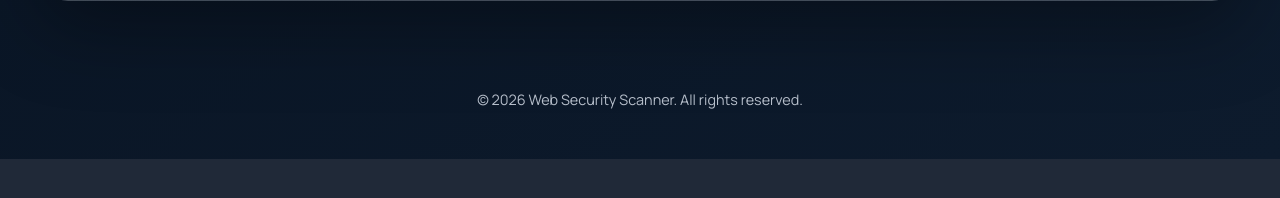
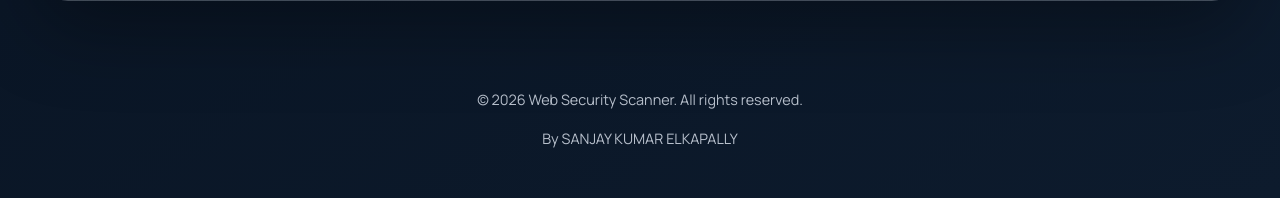
Before and after one commit to sanjaykumarelkapally/DEVOPS-PROJECT-1, a Flask app: page / in a window 1280 px wide. Shown: the part 1100-1298 px from the top of the page. Before the commit the page ends 1259 px from the top, so only its background shows below. Run offline with Flask 3, Linux system fonts and the light colour scheme.

Commit message:
index file is modified.

```diff
--- a/templates/index.html
+++ b/templates/index.html
@@ -119,6 +119,7 @@
 
     <footer>
         <p>&copy; 2026 Web Security Scanner. All rights reserved.</p>
+        <p>By SANJAY KUMAR ELKAPALLY</p>
     </footer>
 
     <script src="{{ url_for('static', filename='js/index.js') }}"></script>
```
